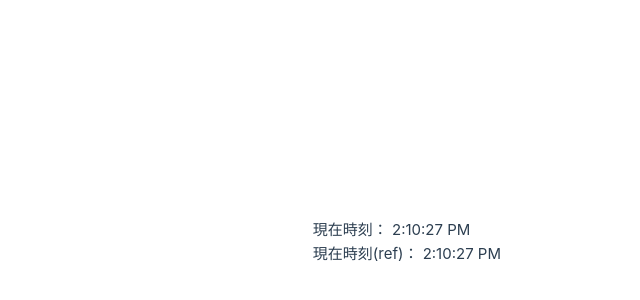
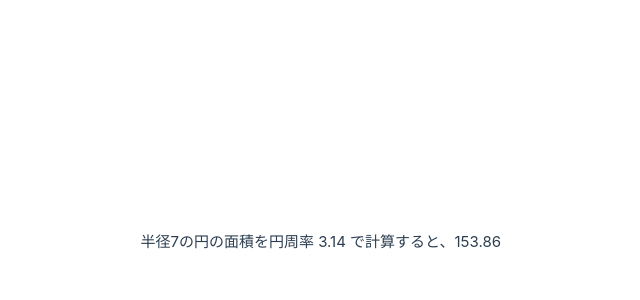
Before and after one commit to takatoshi-tenko/vue-folder, a Vue app in the folder vue3/hello-vue/: page / in a window 1280 px wide. Shown: the part 158-458 px from the top of the page, without its empty margins (139-779 px from the left). Built offline with nearby package versions, Linux system fonts and the light colour scheme.

Commit message:
リスト3.5

```diff
--- a/vue3/hello-vue/src/App.vue
+++ b/vue3/hello-vue/src/App.vue
@@ -1,23 +1,24 @@
 <script setup lang="ts">
-import { ref } from 'vue'
-const now = new Date()
-const nowStr = now.toLocaleTimeString()
-let timeStr = nowStr
-const timeStrRef = ref(nowStr)
+import {reactive, computed} from "vue"
 
-function changeTime(): void {
-  const newTime = new Date()
-  const newTimeStr = newTime.toLocaleTimeString()
-  timeStr = newTimeStr
-  timeStrRef.value = newTimeStr
-}
+const data = reactive({
+  PI: 3.14,
+  radius: Math.round(Math.random() *10)
+})
 
-setInterval(changeTime, 1000)
+const area = computed(
+  (): number => {
+    return data.radius * data.radius * data.PI
+  }
+)
+setInterval(
+  ():void => {
+    data.radius = Math.round(Math.random() *10)
+  }, 1000)
 </script>
 
 <template>
   <div>
-    <p>現在時刻： {{ timeStr }}</p>
-    <p>現在時刻(ref)： {{ timeStrRef }}</p>
+    <p>半径{{ data.radius }}の円の面積を円周率 {{ data.PI }} で計算すると、{{ area }}</p>
   </div>
 </template>
```
